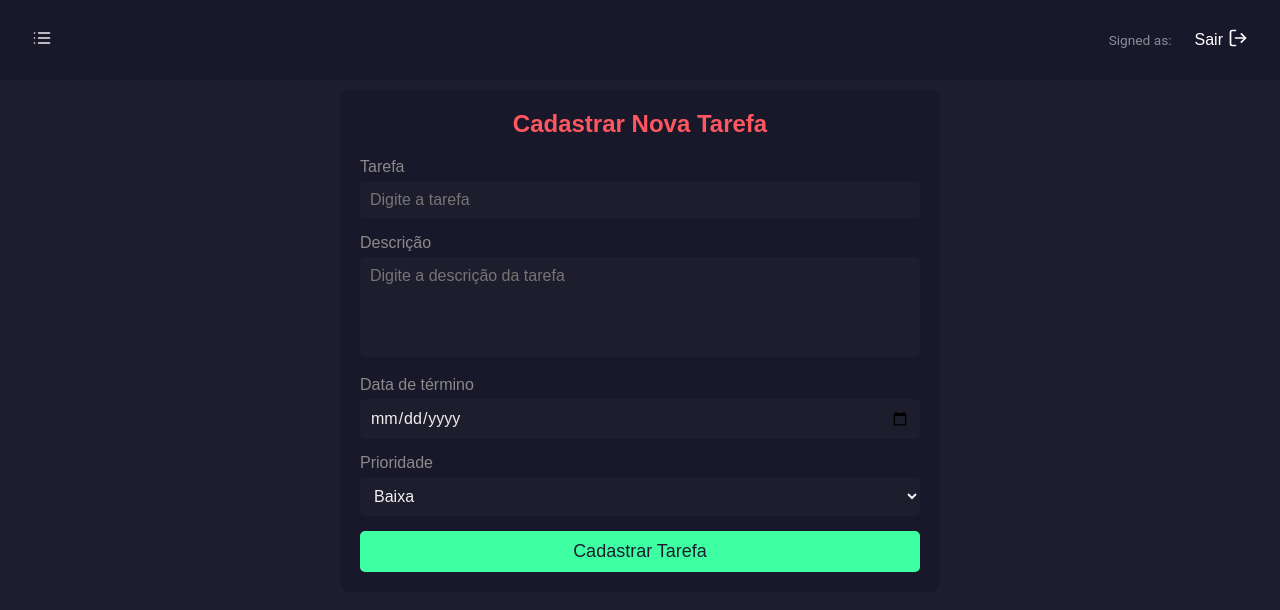
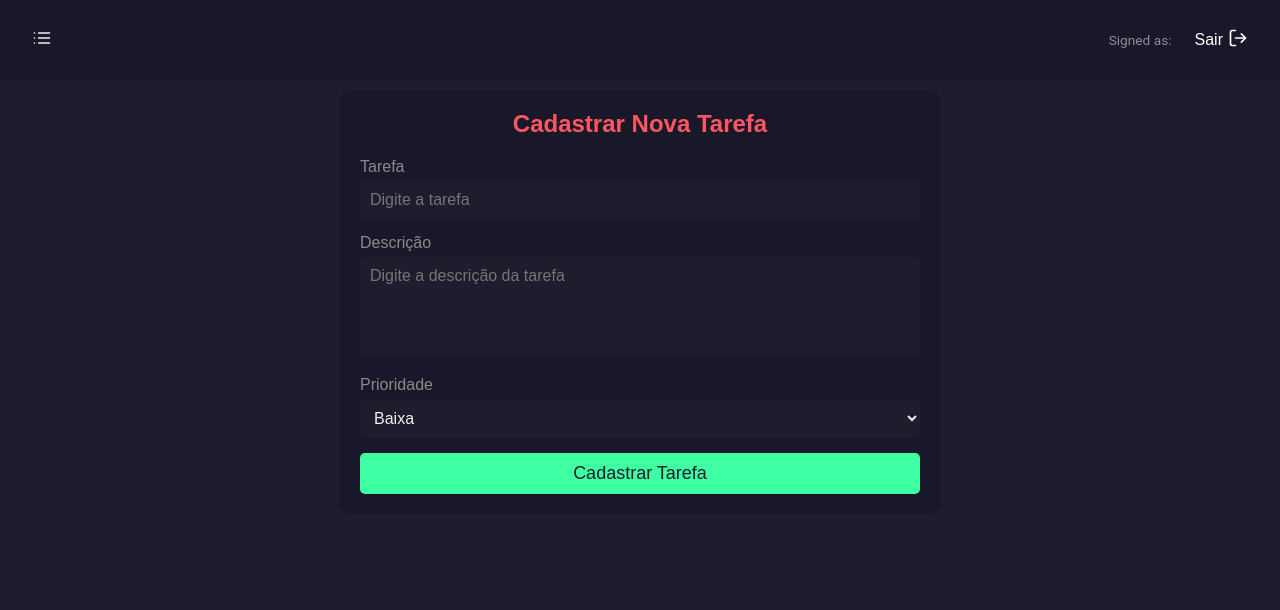
Before and after one commit to Gui-Rigaud/To-do-List---frontend, a Next.js app: page /new_task in a window 1280 px wide. Shown: the top 610 px of the page. Built offline with nearby package versions, Linux system fonts and the light colour scheme; a web font is replaced by a local one.

Commit message:
Atualizando os campos necessários para cadastrar uma tarefa

```diff
--- a/src/pages/new_task/index.tsx
+++ b/src/pages/new_task/index.tsx
@@ -8,8 +8,6 @@ function TaskForm() {
     const [formData, setFormData] = useState({
         nome: '',
         description: '',
-        done: false,
-        finish_date: '',
         priority: 'Baixa',
     });
 
@@ -56,18 +54,6 @@ function TaskForm() {
                     </div>
 
                     <div className={style.form_group}>
-                        <label htmlFor="finish_date">Data de término</label>
-                        <input
-                            type="date"
-                            id="finish_date"
-                            name="finish_date"
-                            value={formData.finish_date}
-                            onChange={handleChange}
-                            required
-                        />
-                    </div>
-
-                    <div className={style.form_group}>
                         <label htmlFor="priority">Prioridade</label>
                         <select
                             id="priority"
```
